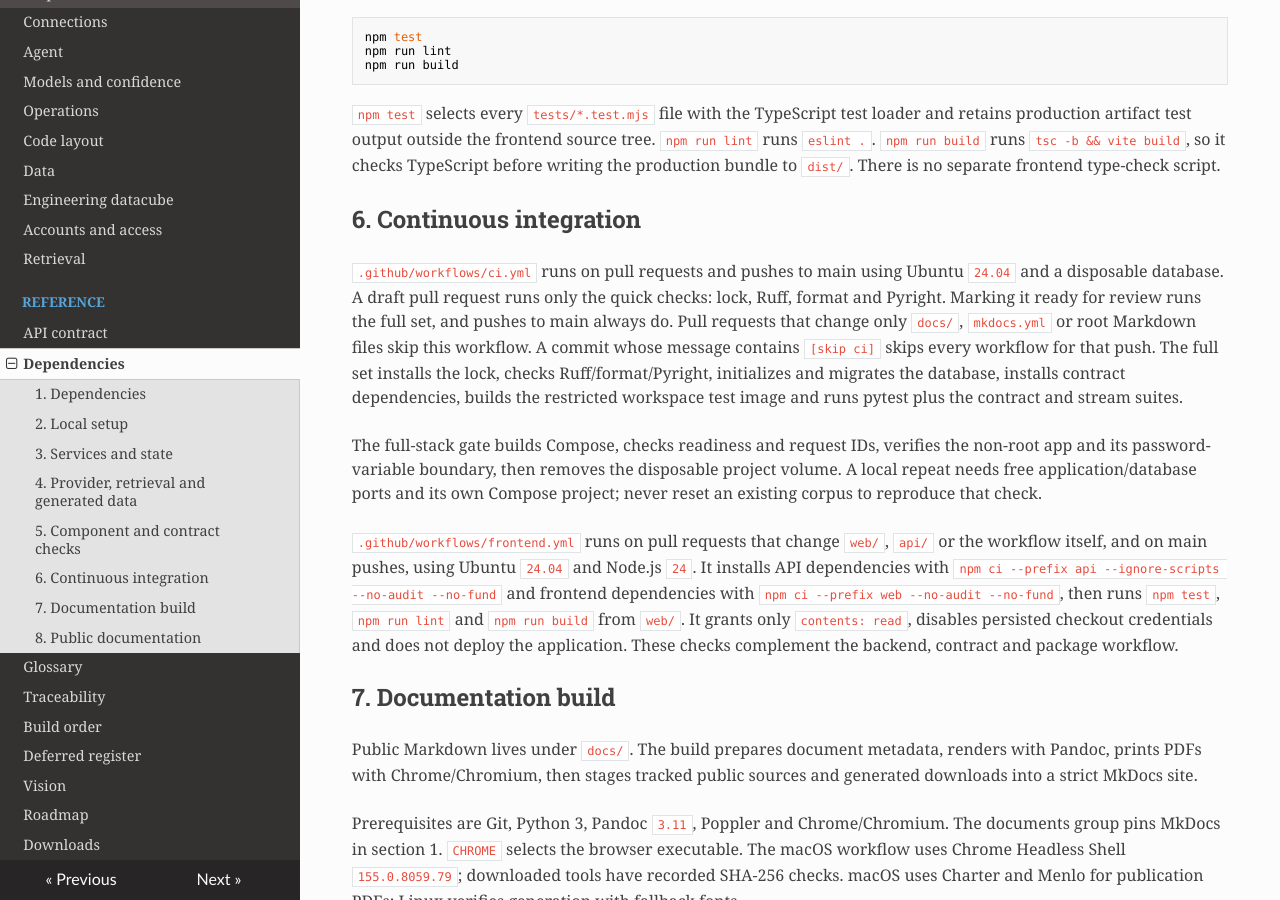
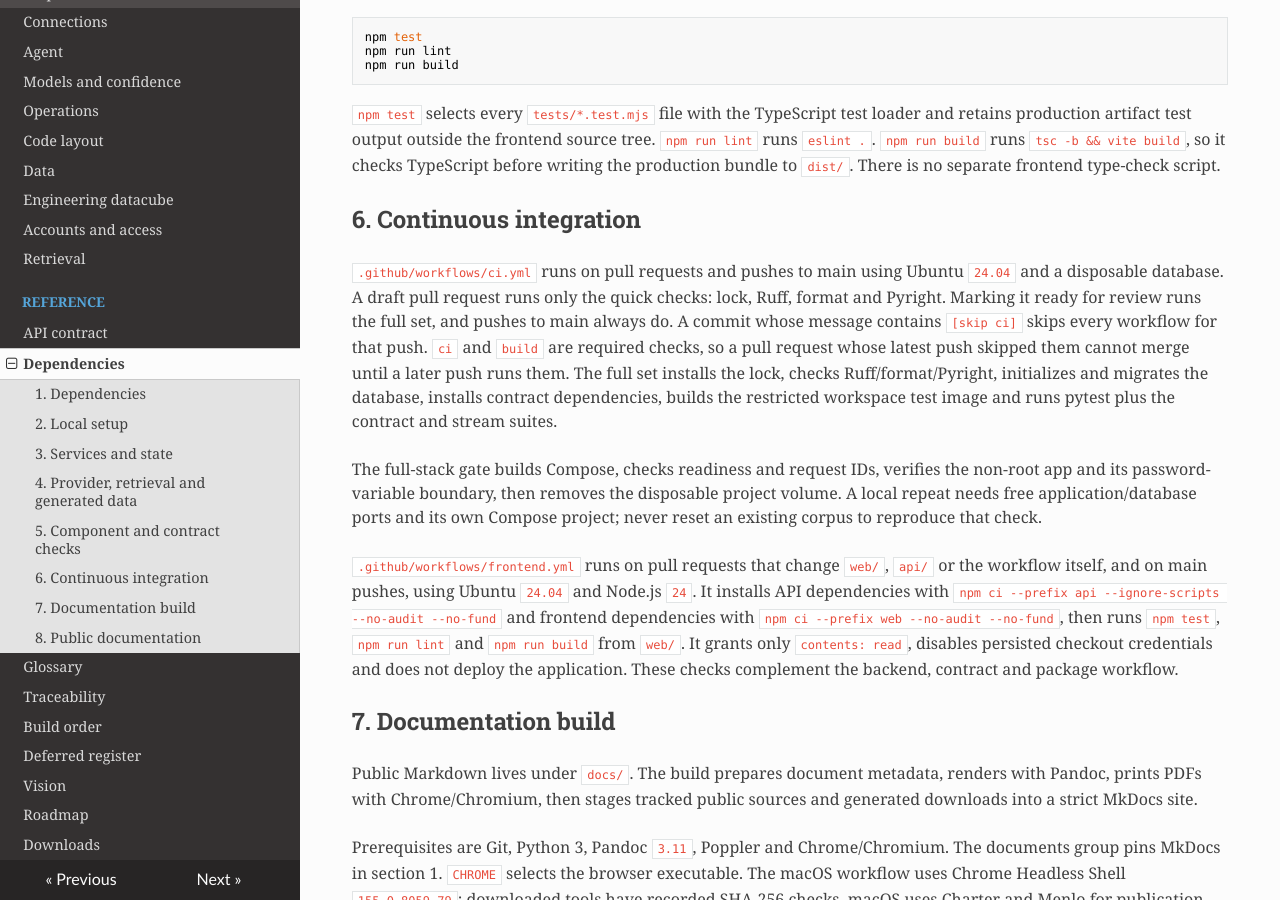
Before and after one commit to mchdeore/CRAFT, an MkDocs documentation site: the page built from docs/Dependencies-and-Integration.md, in a window 1280 px wide and 900 px high, scrolled down 7079 px. Built offline with MkDocs 1.6.1, drawn with Linux system fonts in a browser that asks for light colours; nearby versions of some CDN libraries.

Commit message:
Run quick checks on documentation-only pull requests
ci is a required check, so skipping the workflow left those pull
requests unable to merge.

```diff
--- a/docs/Dependencies-and-Integration.md
+++ b/docs/Dependencies-and-Integration.md
@@ -206,7 +206,7 @@
 
 ## 6. Continuous integration
 
-`.github/workflows/ci.yml` runs on pull requests and pushes to main using Ubuntu `24.04` and a disposable database. A draft pull request runs only the quick checks: lock, Ruff, format and Pyright. Marking it ready for review runs the full set, and pushes to main always do. Pull requests that change only `docs/`, `mkdocs.yml` or root Markdown files skip this workflow. A commit whose message contains `[skip ci]` skips every workflow for that push. The full set installs the lock, checks Ruff/format/Pyright, initializes and migrates the database, installs contract dependencies, builds the restricted workspace test image and runs pytest plus the contract and stream suites.
+`.github/workflows/ci.yml` runs on pull requests and pushes to main using Ubuntu `24.04` and a disposable database. A draft pull request runs only the quick checks: lock, Ruff, format and Pyright. Marking it ready for review runs the full set, and pushes to main always do. A commit whose message contains `[skip ci]` skips every workflow for that push. `ci` and `build` are required checks, so a pull request whose latest push skipped them cannot merge until a later push runs them. The full set installs the lock, checks Ruff/format/Pyright, initializes and migrates the database, installs contract dependencies, builds the restricted workspace test image and runs pytest plus the contract and stream suites.
 
 The full-stack gate builds Compose, checks readiness and request IDs, verifies the non-root app and its password-variable boundary, then removes the disposable project volume. A local repeat needs free application/database ports and its own Compose project; never reset an existing corpus to reproduce that check.
 
```
Also changed, not shown: 1 other file.
